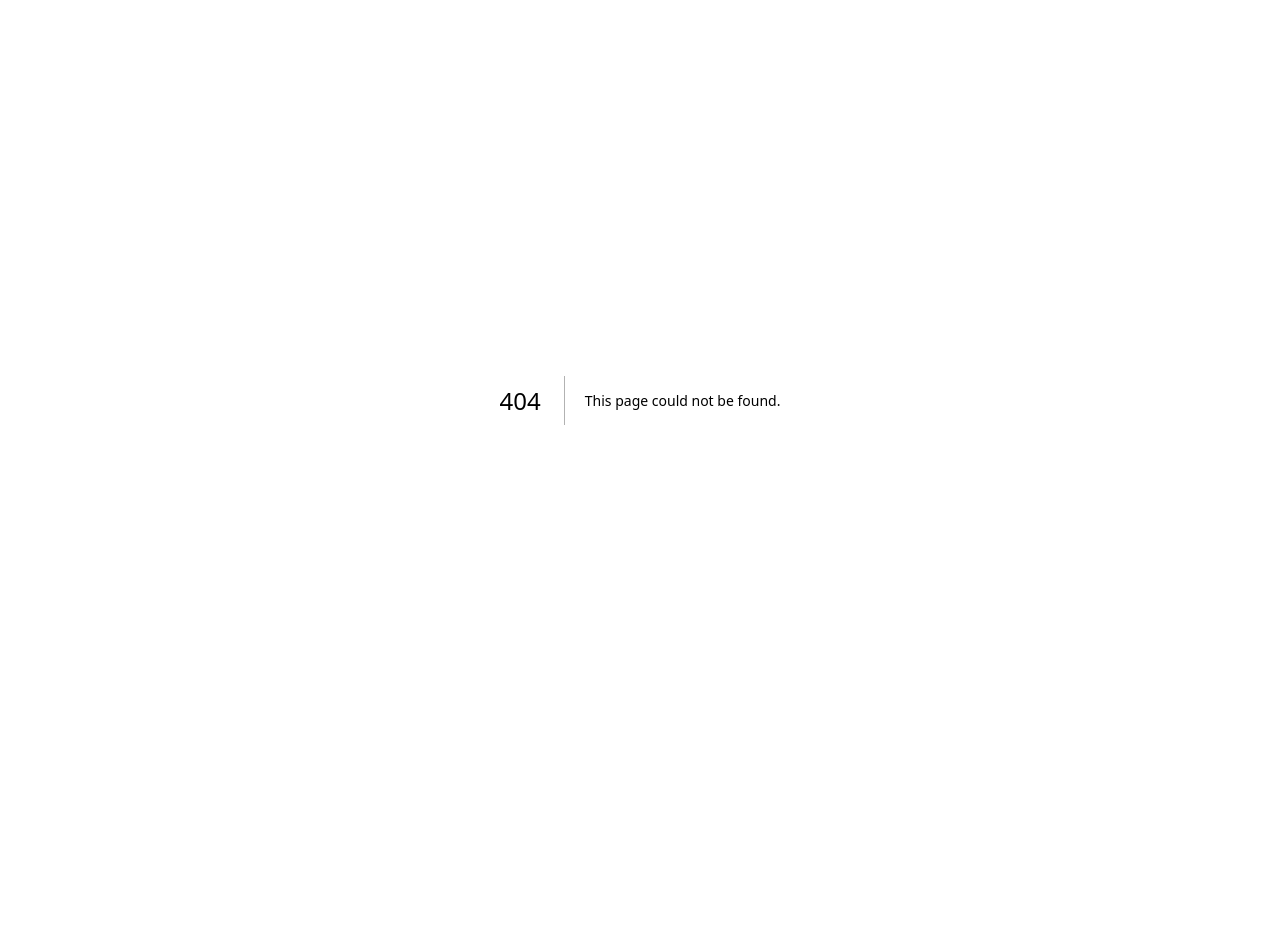
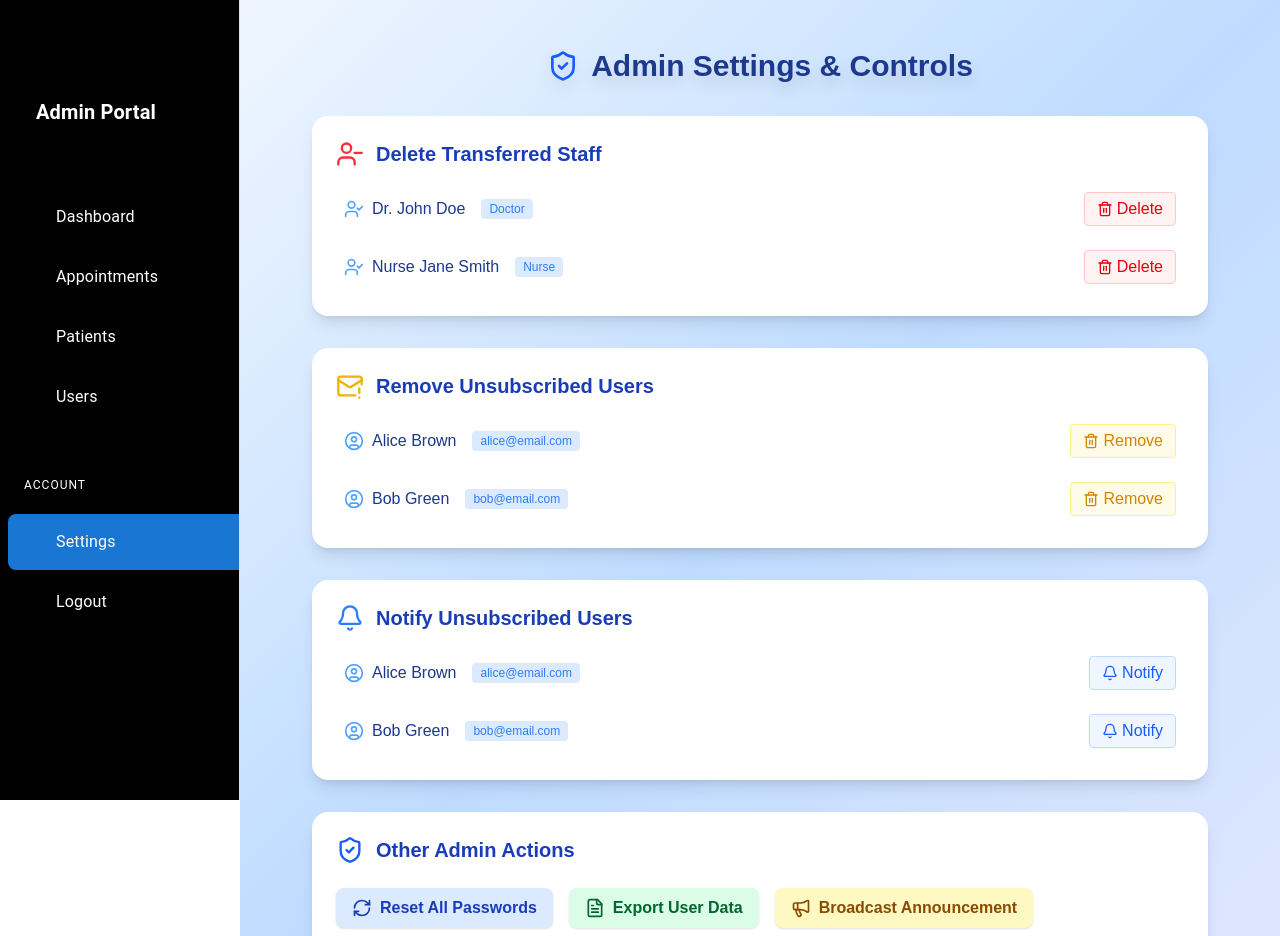
Before and after one commit to Sparta503/hospital-management-system, a Next.js app: page /admin/settings in a window 1280 px wide. Before the commit this address had no page. Shown: the top 936 px of the page. Before the commit the page ends 800 px from the top, so only its background shows below. Built offline with nearby package versions, Linux system fonts and the light colour scheme; sample sign-in values are in the browser's storage; some icons are missing.

Commit message:
Create page.tsx

```diff
--- /dev/null
+++ b/src/app/admin/settings/page.tsx
@@ -0,0 +1,154 @@
+'use client';
+
+import React, { useState } from 'react';
+import { UserMinus, Trash2, Bell, MailWarning, UserCheck, ShieldCheck, RefreshCw, FileText, Megaphone, UserCircle } from 'lucide-react';
+
+const transferredStaff = [
+  { id: 1, name: 'Dr. John Doe', role: 'Doctor' },
+  { id: 2, name: 'Nurse Jane Smith', role: 'Nurse' },
+];
+const unsubscribedUsers = [
+  { id: 3, name: 'Alice Brown', email: 'alice@email.com' },
+  { id: 4, name: 'Bob Green', email: 'bob@email.com' },
+];
+
+export default function AdminSettingsPage() {
+  const [deletedStaff, setDeletedStaff] = useState<number[]>([]);
+  const [removedUsers, setRemovedUsers] = useState<number[]>([]);
+  const [notifiedUsers, setNotifiedUsers] = useState<number[]>([]);
+
+  const handleDeleteStaff = (id: number) => {
+    setDeletedStaff((prev) => [...prev, id]);
+    alert('Staff deleted (placeholder)');
+  };
+  const handleRemoveUser = (id: number) => {
+    setRemovedUsers((prev) => [...prev, id]);
+    alert('User removed (placeholder)');
+  };
+  const handleNotifyUser = (id: number) => {
+    setNotifiedUsers((prev) => [...prev, id]);
+    alert('Notification sent (placeholder)');
+  };
+  const handleResetPasswords = () => {
+    alert('Reset all passwords (placeholder)');
+  };
+  const handleExportData = () => {
+    alert('Export user data (placeholder)');
+  };
+  const handleBroadcast = () => {
+    alert('Broadcast announcement (placeholder)');
+  };
+
+  return (
+    <div className="min-h-screen bg-gradient-to-br from-blue-50 via-blue-200 to-indigo-100 py-12 px-2 sm:px-8 flex flex-col items-center">
+      <h1 className="text-3xl font-bold text-blue-900 mb-8 drop-shadow-xl flex items-center gap-3">
+        <ShieldCheck className="w-8 h-8 text-blue-600" />
+        Admin Settings & Controls
+      </h1>
+      <div className="w-full max-w-4xl flex flex-col gap-8">
+        {/* Delete Transferred Staff */}
+        <section className="bg-white rounded-2xl shadow-lg p-6">
+          <div className="flex items-center gap-3 mb-4">
+            <UserMinus className="w-7 h-7 text-red-500" />
+            <span className="text-xl font-semibold text-blue-800">Delete Transferred Staff</span>
+          </div>
+          <ul className="space-y-2">
+            {transferredStaff.map((staff) => (
+              <li key={staff.id} className="flex items-center justify-between p-2 rounded hover:bg-red-50">
+                <div className="flex items-center gap-2">
+                  <UserCheck className="w-5 h-5 text-blue-400" />
+                  <span className="font-medium text-blue-900">{staff.name}</span>
+                  <span className="text-xs text-blue-500 bg-blue-100 rounded px-2 py-0.5 ml-2">{staff.role}</span>
+                </div>
+                <button
+                  className="flex items-center gap-1 text-red-600 hover:text-red-800 font-medium px-3 py-1 rounded border border-red-200 bg-red-50 hover:bg-red-100"
+                  onClick={() => handleDeleteStaff(staff.id)}
+                  disabled={deletedStaff.includes(staff.id)}
+                >
+                  <Trash2 className="w-4 h-4" /> Delete
+                </button>
+              </li>
+            ))}
+          </ul>
+        </section>
+        {/* Remove Unsubscribed Users */}
+        <section className="bg-white rounded-2xl shadow-lg p-6">
+          <div className="flex items-center gap-3 mb-4">
+            <MailWarning className="w-7 h-7 text-yellow-500" />
+            <span className="text-xl font-semibold text-blue-800">Remove Unsubscribed Users</span>
+          </div>
+          <ul className="space-y-2">
+            {unsubscribedUsers.map((user) => (
+              <li key={user.id} className="flex items-center justify-between p-2 rounded hover:bg-yellow-50">
+                <div className="flex items-center gap-2">
+                  <UserCircle className="w-5 h-5 text-blue-400" />
+                  <span className="font-medium text-blue-900">{user.name}</span>
+                  <span className="text-xs text-blue-500 bg-blue-100 rounded px-2 py-0.5 ml-2">{user.email}</span>
+                </div>
+                <button
+                  className="flex items-center gap-1 text-yellow-600 hover:text-yellow-800 font-medium px-3 py-1 rounded border border-yellow-200 bg-yellow-50 hover:bg-yellow-100"
+                  onClick={() => handleRemoveUser(user.id)}
+                  disabled={removedUsers.includes(user.id)}
+                >
+                  <Trash2 className="w-4 h-4" /> Remove
+                </button>
+              </li>
+            ))}
+          </ul>
+        </section>
+        {/* Notify Unsubscribed Users */}
+        <section className="bg-white rounded-2xl shadow-lg p-6">
+          <div className="flex items-center gap-3 mb-4">
+            <Bell className="w-7 h-7 text-blue-500" />
+            <span className="text-xl font-semibold text-blue-800">Notify Unsubscribed Users</span>
+          </div>
+          <ul className="space-y-2">
+            {unsubscribedUsers.map((user) => (
+              <li key={user.id} className="flex items-center justify-between p-2 rounded hover:bg-blue-50">
+                <div className="flex items-center gap-2">
+                  <UserCircle className="w-5 h-5 text-blue-400" />
+                  <span className="font-medium text-blue-900">{user.name}</span>
+                  <span className="text-xs text-blue-500 bg-blue-100 rounded px-2 py-0.5 ml-2">{user.email}</span>
+                </div>
+                <button
+                  className="flex items-center gap-1 text-blue-600 hover:text-blue-800 font-medium px-3 py-1 rounded border border-blue-200 bg-blue-50 hover:bg-blue-100"
+                  onClick={() => handleNotifyUser(user.id)}
+                  disabled={notifiedUsers.includes(user.id)}
+                >
+                  <Bell className="w-4 h-4" /> Notify
+                </button>
+              </li>
+            ))}
+          </ul>
+        </section>
+        {/* Other Admin Actions */}
+        <section className="bg-white rounded-2xl shadow-lg p-6 flex flex-col gap-4">
+          <div className="flex items-center gap-3 mb-2">
+            <ShieldCheck className="w-7 h-7 text-blue-600" />
+            <span className="text-xl font-semibold text-blue-800">Other Admin Actions</span>
+          </div>
+          <div className="flex flex-wrap gap-4">
+            <button
+              className="flex items-center gap-2 bg-blue-100 text-blue-800 px-4 py-2 rounded-lg font-semibold hover:bg-blue-200 shadow"
+              onClick={handleResetPasswords}
+            >
+              <RefreshCw className="w-5 h-5" /> Reset All Passwords
+            </button>
+            <button
+              className="flex items-center gap-2 bg-green-100 text-green-800 px-4 py-2 rounded-lg font-semibold hover:bg-green-200 shadow"
+              onClick={handleExportData}
+            >
+              <FileText className="w-5 h-5" /> Export User Data
+            </button>
+            <button
+              className="flex items-center gap-2 bg-yellow-100 text-yellow-800 px-4 py-2 rounded-lg font-semibold hover:bg-yellow-200 shadow"
+              onClick={handleBroadcast}
+            >
+              <Megaphone className="w-5 h-5" /> Broadcast Announcement
+            </button>
+          </div>
+        </section>
+      </div>
+    </div>
+  );
+}
```
